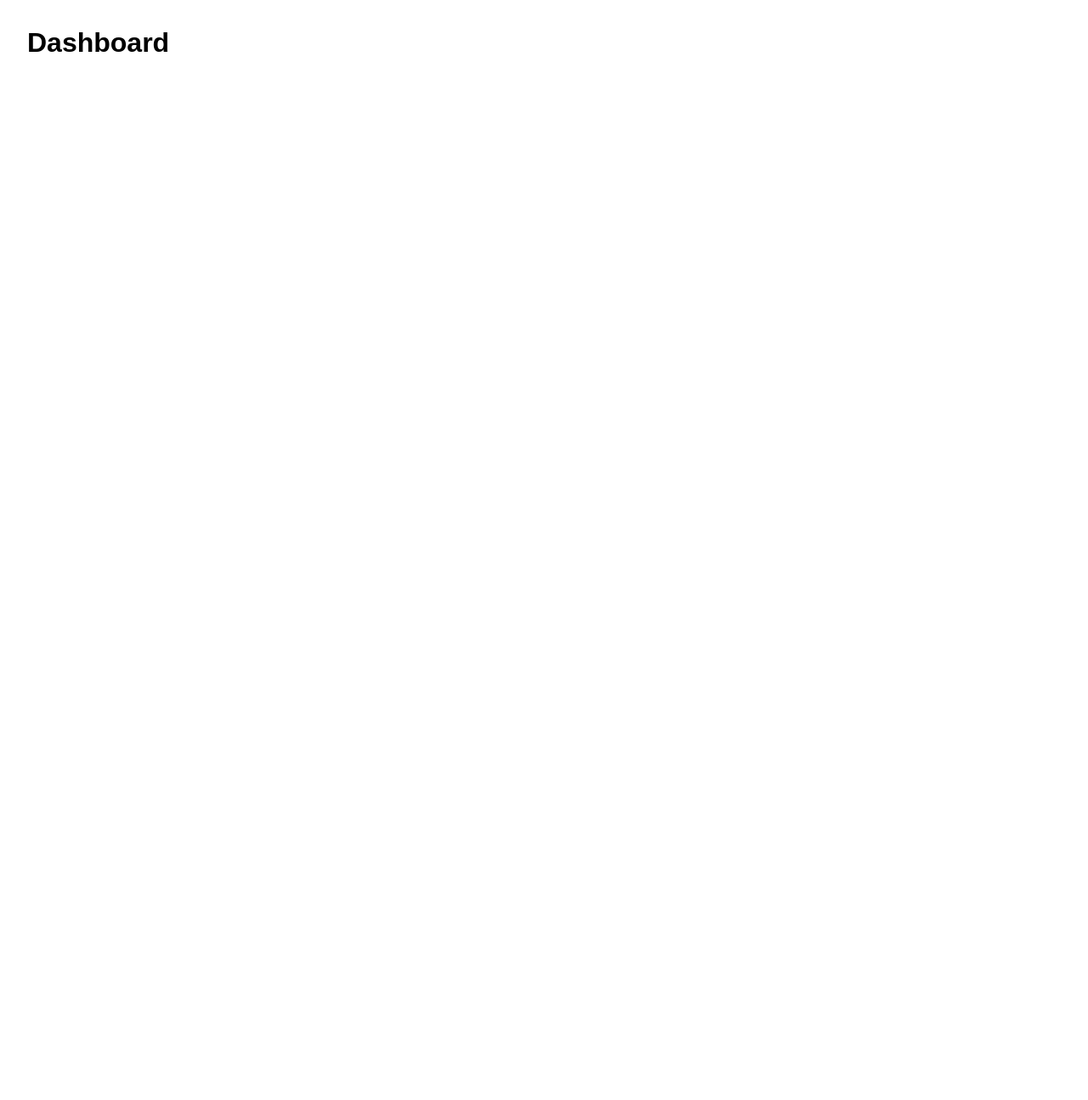
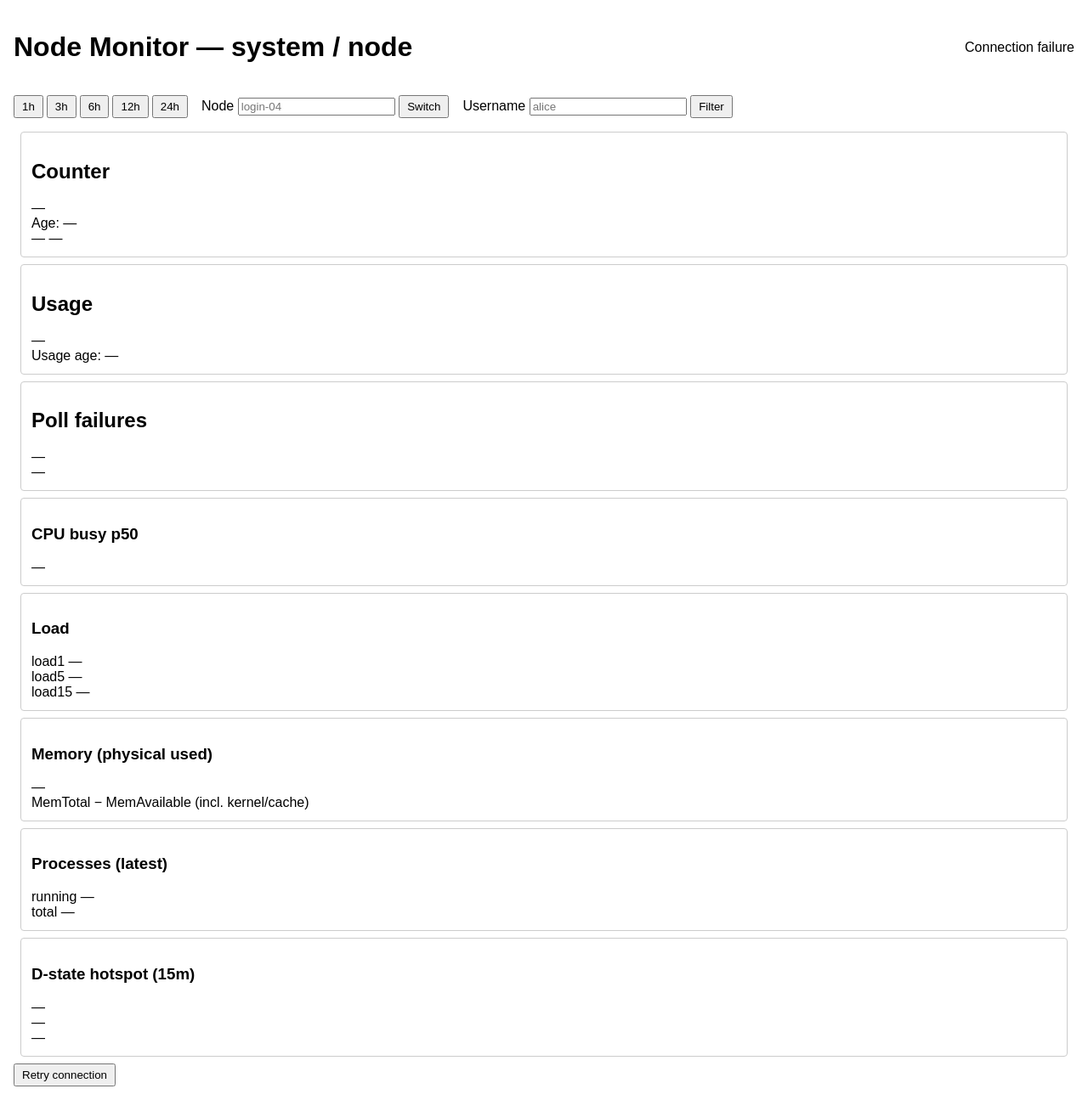
Before and after one commit to jtchilders/node-monitor, a FastAPI app: page / in a window 1280 px wide. Before the commit the page is almost empty. Shown: the whole page at 85% size. Before the commit the page ends 61 px from the top, so only its background shows below. Run offline with FastAPI, Linux system fonts and the light colour scheme; data that the repository does not hold is empty; some libraries are stand-ins or nearby versions.

Commit message:
feat(web): add operational dashboard states

```diff
--- a/node_monitor/web/static/app.js
+++ b/node_monitor/web/static/app.js
@@ -1 +1,162 @@
-console.log("dashboard loaded");
+(function() {
+   'use strict';
+
+   // State
+   let snapshot = null;
+   let connected = false;
+   let receivedMonotonicMs = 0;
+   let serverAgeAtReceiptSec = 0;
+   let refreshTimer = null;
+
+   const endpoint = '/api/dashboard';
+
+   function qs(sel) { return document.querySelector(sel); }
+   function qsa(sel) { return document.querySelectorAll(sel); }
+
+   function formatAge(sec) {
+      if (sec == null || isNaN(sec)) return '—';
+      return Math.max(0, Math.round(sec)) + 's';
+   }
+
+   async function fetchDashboard(node, rangeName, username) {
+      const url = new URL(endpoint, location.origin);
+      url.searchParams.set('node', node || 'login-04');
+      url.searchParams.set('range', rangeName || '1h');
+      if (username) url.searchParams.set('username', username);
+      const resp = await fetch(url.toString(), { cache: 'no-store', signal: AbortSignal.timeout(15000) });
+      if (!resp.ok) throw new Error('HTTP ' + resp.status);
+      return await resp.json();
+   }
+
+   function applySnapshot(data, nodeName, rangeName) {
+      snapshot = data;
+      connected = true;
+      receivedMonotonicMs = performance.now();
+
+      const newestEnd = data.counters && data.counters.newest_window_end ? new Date(data.counters.newest_window_end) : null;
+      const serverNowStr = data.server_utc_now || null;
+      const serverNow = serverNowStr ? new Date(serverNowStr) : null;
+
+      let baseAgeSec = 0;
+      if (newestEnd && serverNow) {
+         baseAgeSec = Math.max(0, (serverNow - newestEnd) / 1000);
+      }
+      serverAgeAtReceiptSec = baseAgeSec;
+
+      // Update cards
+      qs('[data-testid="counter-status"]').textContent = (data.counters && data.counters.status) ? data.counters.status : '—';
+      qs('[data-testid="counter-freshness"]').textContent = 'Age: ' + formatAge(baseAgeSec);
+
+      qs('[data-testid="usage-status"]').textContent = (data.usage && data.usage.status) ? data.usage.status : '—';
+      qs('[data-testid="usage-freshness"]').textContent = 'Usage age: —';
+
+      qs('[data-testid="poll-failures"]').textContent = (data.poll_failures && data.poll_failures.length >= 0) ? String(data.poll_failures.length) : '—';
+      qs('[data-testid="poll-breaker"]').textContent = data.poll_failures && data.poll_failures[0] ? (data.poll_failures[0].breaker_state || '—') : '—';
+
+      // Telemetry
+      if (data.counters && data.counters.latest && data.counters.latest.cpu_busy_pct) {
+         qs('[data-testid="cpu-busy"]').textContent = String(data.counters.latest.cpu_busy_pct.p50 !== null ? data.counters.latest.cpu_busy_pct.p50 : '—');
+      } else {
+         qs('[data-testid="cpu-busy"]').textContent = '—';
+      }
+      qs('[data-testid="load1"]').textContent = (data.counters && data.counters.latest && data.counters.latest.load1 != null) ? String(data.counters.latest.load1) : '—';
+      qs('[data-testid="load5"]').textContent = (data.counters && data.counters.latest && data.counters.latest.load5 != null) ? String(data.counters.latest.load5) : '—';
+      qs('[data-testid="load15"]').textContent = (data.counters && data.counters.latest && data.counters.latest.load15 != null) ? String(data.counters.latest.load15) : '—';
+
+      // Memory
+      const memUsed = (data.counters && data.counters.latest && data.counters.latest.mem_used_physical_kb != null) ? data.counters.latest.mem_used_physical_kb : null;
+      const totalKb = (data.hardware && data.hardware.mem_total_kb != null) ? data.hardware.mem_total_kb : null;
+      qs('[data-testid="mem-used"]').textContent = (memUsed != null && totalKb != null && totalKb > 0) ? (memUsed / (1024*1024)).toFixed(2) + ' GiB / ' + (totalKb / (1024*1024)).toFixed(2) + ' GiB' : (memUsed != null ? String(memUsed) + ' KiB' : '—');
+
+      qs('[data-testid="procs-running"]').textContent = (data.counters && data.counters.latest && data.counters.latest.procs_running != null) ? String(data.counters.latest.procs_running) : '—';
+      qs('[data-testid="procs-total"]').textContent = (data.counters && data.counters.latest && data.counters.latest.procs_total != null) ? String(data.counters.latest.procs_total) : '—';
+
+      // Usage hotspot
+      const grains = (data.usage && data.usage.grains) ? data.usage.grains : [];
+      const dStateGrain = grains.find(function(g) { return g.d_state_fraction != null; }) || null;
+      qs('[data-testid="d-state"]').textContent = dStateGrain ? String(dStateGrain.d_state_fraction) : '—';
+      qs('[data-testid="usage-timestamp"]').textContent = dStateGrain ? (dStateGrain.interval_end || '—') : '—';
+      qs('[data-testid="usage-username"]').textContent = dStateGrain ? (dStateGrain.d_state_username || '—') : '—';
+
+      // Age tick uses server-reported base + monotonic elapsed
+      qs('[data-testid="data-age-value"]').textContent = new Date(newestEnd ? newestEnd.toISOString() : '').toISOString().split('T')[1] ? 'timestamp' : '—';
+      qs('[data-testid="data-age-seconds"]').textContent = 'age seconds: ' + formatAge(baseAgeSec + (performance.now() - receivedMonotonicMs) / 1000);
+
+      qs('#retry-section').hidden = true;
+      qs('[data-testid="connectivity-status"]').textContent = 'Connected';
+   }
+
+   function showDisconnected(msg) {
+      connected = false;
+      qs('[data-testid="connectivity-status"]').textContent = msg || 'Web server disconnected';
+      qs('#retry-section').hidden = false;
+   }
+
+   async function load(node, rangeName, username) {
+      try {
+         const data = await fetchDashboard(node, rangeName, username);
+         applySnapshot(data, node, rangeName);
+         return true;
+      } catch (e) {
+         if (snapshot === null) {
+            showDisconnected('Connection failure');
+         } else {
+            showDisconnected('Web server disconnected');
+         }
+         return false;
+      }
+   }
+
+   // One-second local display timer updates age only; no fetch
+   setInterval(function() {
+      if (snapshot && receivedMonotonicMs) {
+         const elapsedSec = (performance.now() - receivedMonotonicMs) / 1000;
+         const totalAge = serverAgeAtReceiptSec + elapsedSec;
+         const valEl = qs('[data-testid="data-age-seconds"]');
+         if (valEl) valEl.textContent = 'age seconds: ' + formatAge(totalAge);
+         const freshEl = qs('[data-testid="counter-freshness"]');
+         if (freshEl && freshEl.textContent && freshEl.textContent.indexOf('Age:') === 0) {
+            freshEl.textContent = 'Age: ' + formatAge(totalAge);
+         }
+      }
+   }, 1000);
+
+   // 60-second refresh interval — started once after setup
+   function startRefresh(node, rangeName, username) {
+      if (refreshTimer) return;
+      refreshTimer = setInterval(async function() {
+         await load(node, rangeName, username);
+      }, 60000);
+   }
+
+   // Controls
+   qsa('[data-testid="range-btn"]').forEach(function(btn) {
+      btn.addEventListener('click', async function() {
+         await load(qs('#node-input').value || 'login-04', btn.getAttribute('data-range'), qs('#user-input').value || null);
+         startRefresh(qs('#node-input').value || 'login-04', btn.getAttribute('data-range'), qs('#user-input').value || null);
+      });
+   });
+
+   document.getElementById('node-form').addEventListener('submit', async function(e) {
+      e.preventDefault();
+      await load(qs('#node-input').value || 'login-04', '1h', qs('#user-input').value || null);
+      startRefresh(qs('#node-input').value || 'login-04', '1h', qs('#user-input').value || null);
+   });
+
+   document.getElementById('user-form').addEventListener('submit', async function(e) {
+      e.preventDefault();
+      await load(qs('#node-input').value || 'login-04', '1h', qs('#user-input').value || null);
+      startRefresh(qs('#node-input').value || 'login-04', '1h', qs('#user-input').value || null);
+   });
+
+   qs('#retry-btn').addEventListener('click', async function() {
+      await load(qs('#node-input').value || 'login-04', '1h', qs('#user-input').value || null);
+      startRefresh(qs('#node-input').value || 'login-04', '1h', qs('#user-input').value || null);
+   });
+
+   // Initial load
+   (async function init() {
+      await load('login-04', '1h', null);
+      startRefresh('login-04', '1h', null);
+   })();
+})();
--- a/node_monitor/web/static/index.html
+++ b/node_monitor/web/static/index.html
@@ -1,3 +1,89 @@
 <!DOCTYPE html>
-<html><head><title>Dashboard</title><link rel="stylesheet" href="/static/styles.css"></head>
-<body><h1>Dashboard</h1><script src="/static/app.js"></script></body></html>
+<html lang="en">
+<head>
+<meta charset="utf-8">
+<meta name="viewport" content="width=device-width, initial-scale=1">
+<title>Node Monitor Dashboard</title>
+<link rel="stylesheet" href="/static/styles.css">
+</head>
+<body>
+<header>
+  <h1>Node Monitor — <span data-testid="system-name">system</span> / <span data-testid="node-name">node</span></h1>
+  <div aria-live="polite" id="connectivity-status" data-testid="connectivity-status">Loading…</div>
+</header>
+
+<section aria-label="Controls" class="controls">
+  <div class="range-buttons" role="group" aria-label="Time range">
+    <button type="button" data-testid="range-btn" data-range="1h">1h</button>
+    <button type="button" data-testid="range-btn" data-range="3h">3h</button>
+    <button type="button" data-testid="range-btn" data-range="6h">6h</button>
+    <button type="button" data-testid="range-btn" data-range="12h">12h</button>
+    <button type="button" data-testid="range-btn" data-range="24h">24h</button>
+  </div>
+  <form id="node-form" aria-label="Switch node">
+    <label for="node-input">Node</label>
+    <input id="node-input" type="text" data-testid="node-input" placeholder="login-04" />
+    <button type="submit" data-testid="node-submit">Switch</button>
+  </form>
+  <form id="user-form" aria-label="Username filter">
+    <label for="user-input">Username</label>
+    <input id="user-input" type="text" data-testid="user-input" placeholder="alice" />
+    <button type="submit" data-testid="user-submit">Filter</button>
+  </form>
+</section>
+
+<section aria-label="Status cards">
+  <article data-testid="counter-card" aria-label="Counter status">
+    <h2>Counter</h2>
+    <div data-testid="counter-status">—</div>
+    <div data-testid="counter-freshness">Age: —</div>
+    <div data-testid="data-age"><span data-testid="data-age-value">—</span> <span data-testid="data-age-seconds">—</span></div>
+  </article>
+  <article data-testid="usage-card" aria-label="Usage status">
+    <h2>Usage</h2>
+    <div data-testid="usage-status">—</div>
+    <div data-testid="usage-freshness">Usage age: —</div>
+  </article>
+  <article data-testid="poll-card" aria-label="Poll failures">
+    <h2>Poll failures</h2>
+    <div data-testid="poll-failures">—</div>
+    <div data-testid="poll-breaker">—</div>
+  </article>
+</section>
+
+<section aria-label="Telemetry cards">
+  <article data-testid="cpu-card" aria-label="CPU busy">
+    <h3>CPU busy p50</h3>
+    <div data-testid="cpu-busy">—</div>
+  </article>
+  <article data-testid="load-card" aria-label="Load averages">
+    <h3>Load</h3>
+    <div>load1 <span data-testid="load1">—</span></div>
+    <div>load5 <span data-testid="load5">—</span></div>
+    <div>load15 <span data-testid="load15">—</span></div>
+  </article>
+  <article data-testid="mem-card" aria-label="Physical memory">
+    <h3>Memory (physical used)</h3>
+    <div data-testid="mem-used">—</div>
+    <div data-testid="mem-note">MemTotal − MemAvailable (incl. kernel/cache)</div>
+  </article>
+  <article data-testid="process-card" aria-label="Processes">
+    <h3>Processes (latest)</h3>
+    <div>running <span data-testid="procs-running">—</span></div>
+    <div>total <span data-testid="procs-total">—</span></div>
+  </article>
+  <article data-testid="usage-hotspot-card" aria-label="Usage hotspot">
+    <h3>D-state hotspot (15m)</h3>
+    <div data-testid="d-state">—</div>
+    <div data-testid="usage-timestamp">—</div>
+    <div data-testid="usage-username">—</div>
+  </article>
+</section>
+
+<section aria-label="Retry" id="retry-section" hidden>
+  <button type="button" data-testid="retry-btn" id="retry-btn">Retry connection</button>
+</section>
+
+<script src="/static/app.js"></script>
+</body>
+</html>
--- a/node_monitor/web/static/styles.css
+++ b/node_monitor/web/static/styles.css
@@ -1 +1,10 @@
-body { font-family: sans-serif; margin: 2rem; }
+body { font-family: sans-serif; margin: 1rem; }
+header { display: flex; justify-content: space-between; align-items: center; flex-wrap: wrap; gap: .5rem; }
+.controls { display: flex; flex-wrap: wrap; gap: 1rem; align-items: center; margin: 1rem 0; }
+.range-buttons { display: flex; gap: .25rem; }
+button { padding: .25rem .5rem; }
+article { border: 1px solid #ccc; border-radius: .25rem; padding: .75rem; margin: .5rem; min-width: 12rem; }
+@media (max-width: 720px) {
+  article { min-width: 10rem; }
+  .controls { flex-direction: column; align-items: flex-start; }
+}
```
Also changed, not shown: tests/browser/test_dashboard_states.py (added, +14 -0 lines).
